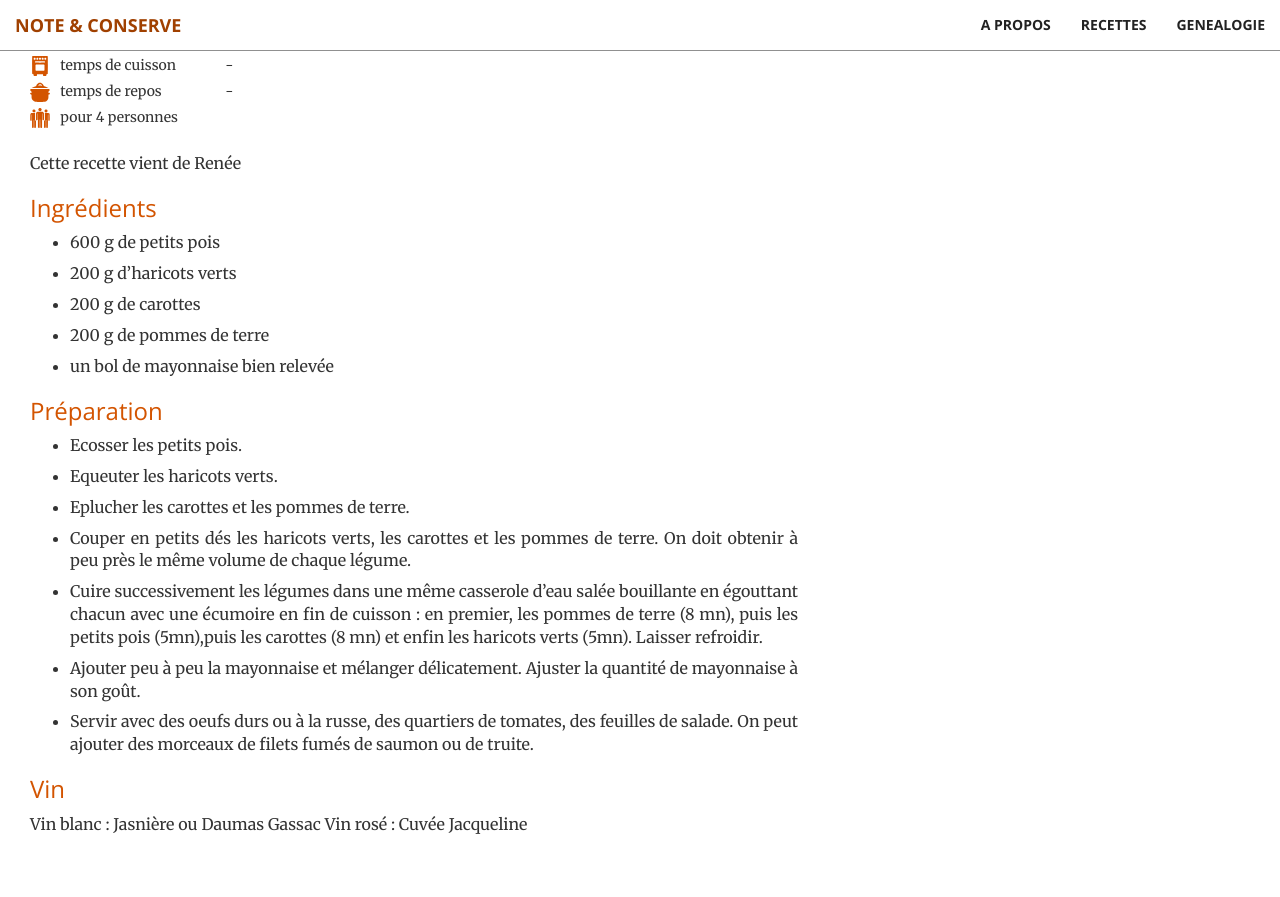
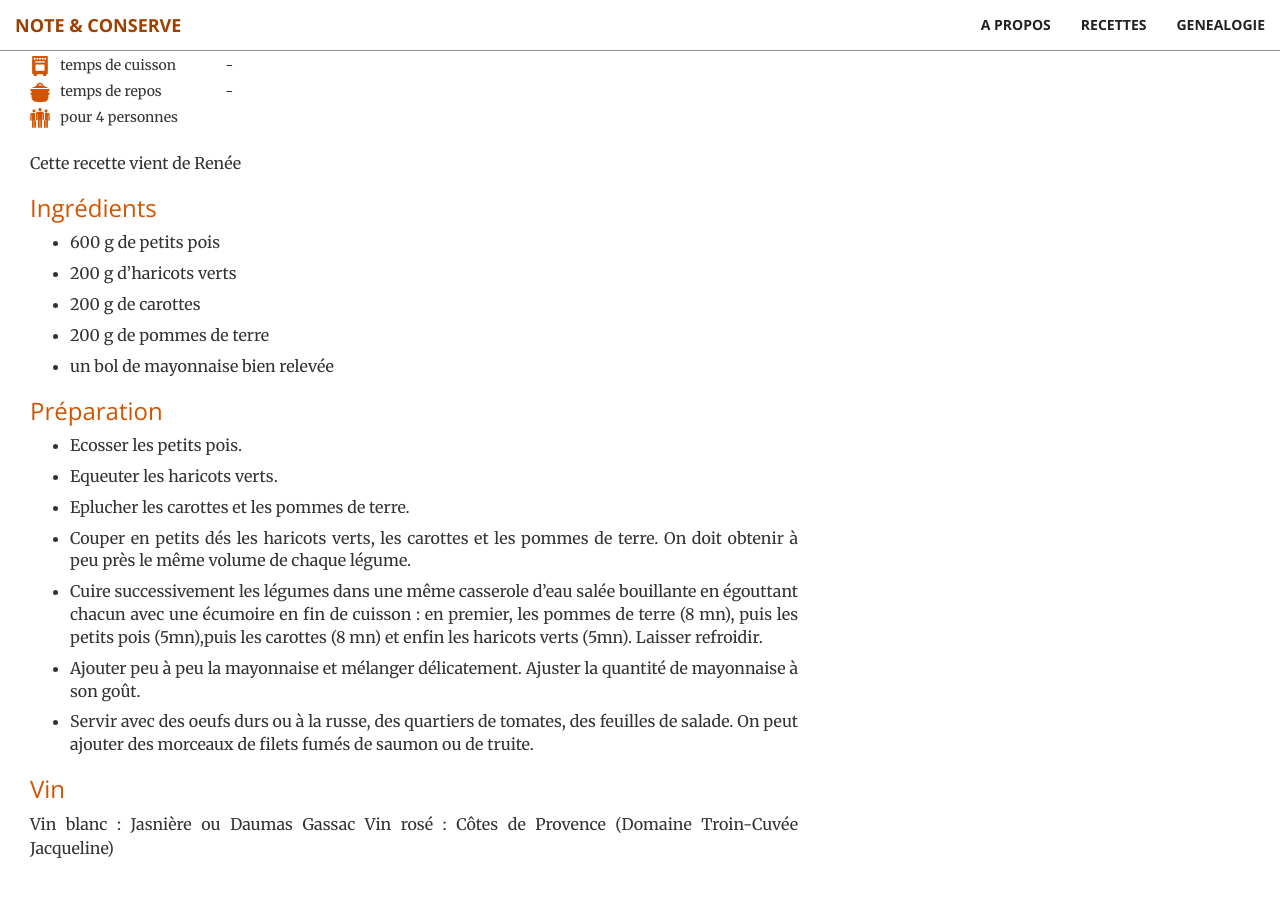
Before and after one commit to brignogan/brignogan.github.io, a Jekyll site: the page built from _posts/2019-04-22-macédoine de légumes.md, in a window 1280 px wide and 900 px high, scrolled down 511 px. Shown: the top 897 px of the window. Built offline with Jekyll 4.4.1, drawn with Linux system fonts in a browser that asks for light colours; before the commit the page ends 1387 px from its top, so only the background shows below that.

Commit message:
Update 2019-04-22-macédoine de légumes.md
modification des vins

```diff
--- a/_posts/2019-04-22-macédoine de légumes.md
+++ b/_posts/2019-04-22-macédoine de légumes.md
@@ -30,4 +30,4 @@ On doit obtenir à peu près le même volume de chaque légume.
 
 ### Vin
 Vin blanc : Jasnière ou Daumas Gassac
-Vin rosé : Cuvée Jacqueline
+Vin rosé : Côtes de Provence (Domaine Troin-Cuvée Jacqueline)
```
